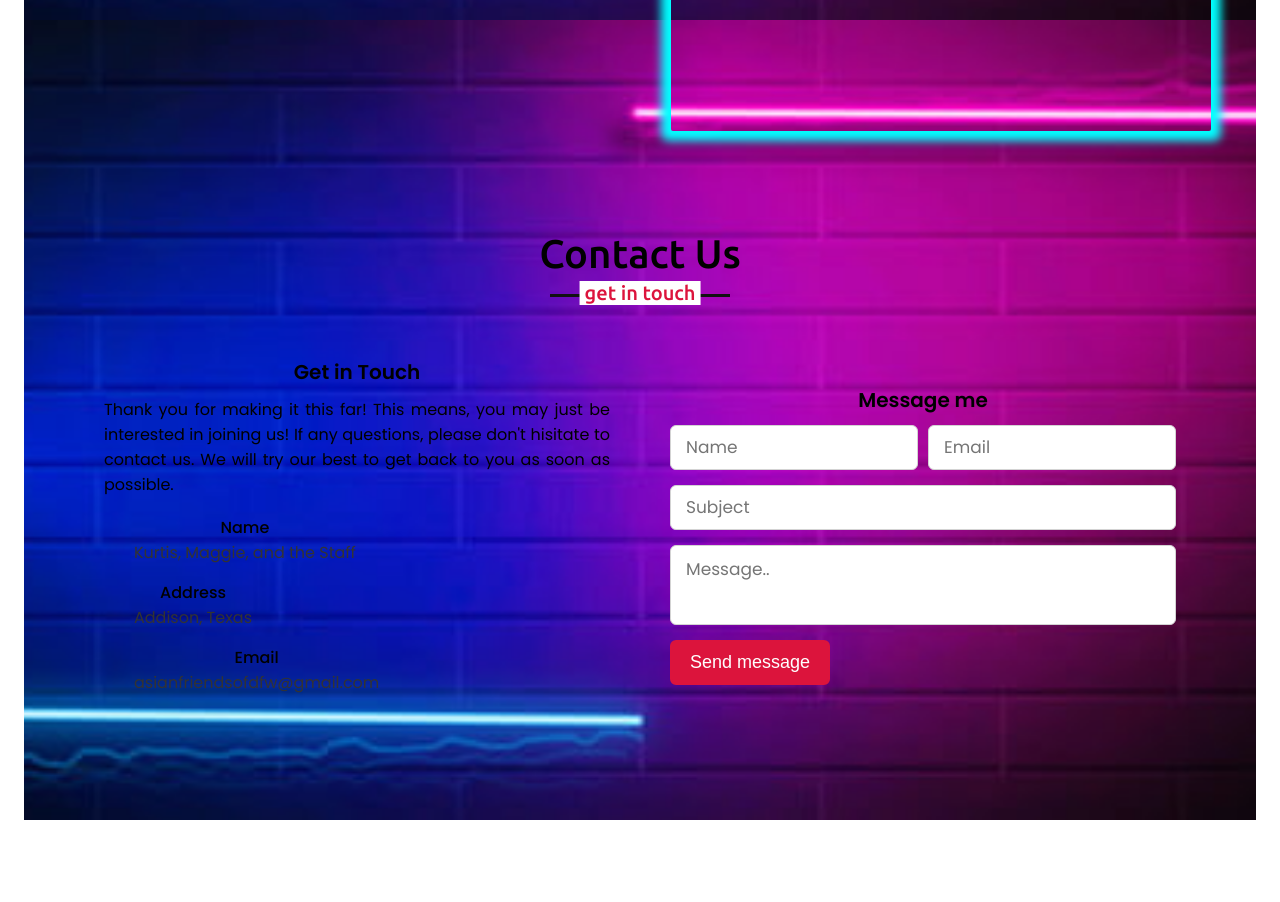
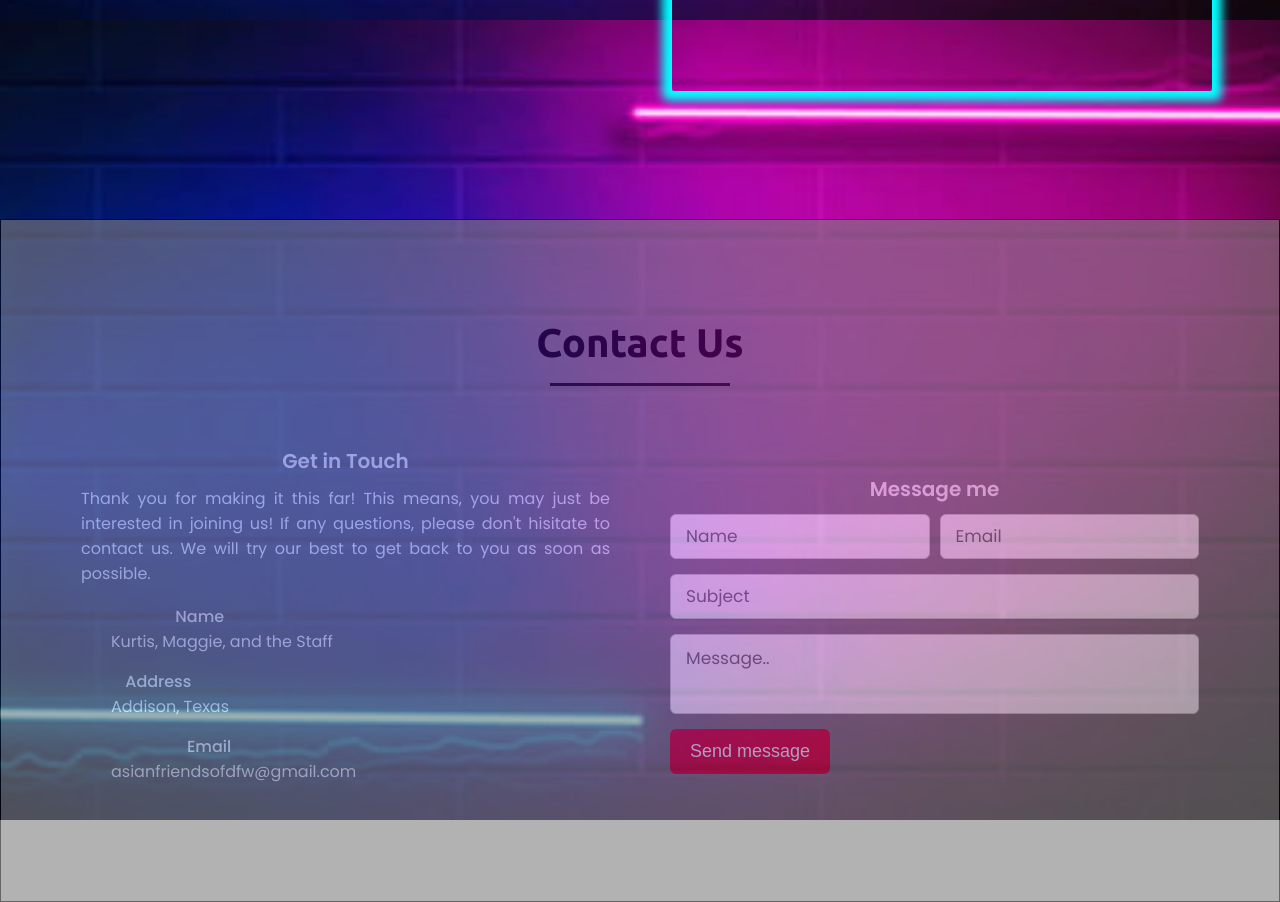
Before and after one commit to KurtisJin/AsianFriendsDFW, a React (Create React App) app in the folder afdfw/: page / in a window 1280 px wide. Shown: the part 780-1682 px from the top of the page. Before the commit the page ends 1600 px from the top, so only its background shows below. Built offline with nearby package versions, Linux system fonts and the light colour scheme.

Commit message:
fixed container. screen sizing needs more work

```diff
--- a/afdfw/src/App.js
+++ b/afdfw/src/App.js
@@ -12,7 +12,7 @@ import ContactUs from './components/ContactUs/Contact'
 
 function App() {
   return (
-    <Container maxWidth='xl'>
+    // <Container maxWidth='xl'>
     <div className="App">
 
 
@@ -24,7 +24,7 @@ function App() {
         <ContactUs/>
 
     </div>
-    </Container>
+    // </Container>
   );
 }
 
--- a/afdfw/src/components/ContactUs/Contact.js
+++ b/afdfw/src/components/ContactUs/Contact.js
@@ -17,57 +17,57 @@ export default function ContactMe() {
 
     return (
 
-        <section class="contact" id="contact">
-        <div class="max-width">
-            <h2 class="title">Contact Us</h2>
-            <div class="contact-content">
-                <div class="column left">
-                    <div class="text">Get in Touch</div>
+        <section className="contact" id="contact">
+        <div className="max-width">
+            <h2 className="title">Contact Us</h2>
+            <div className="contact-content">
+                <div className="column left">
+                    <div className="text">Get in Touch</div>
                     <p>Thank you for making it this far! This means, you may just be interested in joining us! If any questions, please don't hisitate to contact us. We will try our best to get back to you as soon as possible.</p>
-                    <div class="icons">
-                        <div class="row">
-                            <i class="fas fa-user"></i>
-                            <div class="info">
-                                <div class="head">Name</div>
-                                <div class="sub-title">Kurtis, Maggie, and the Staff</div>
+                    <div className="icons">
+                        <div className="row">
+                            <i className="fas fa-user"></i>
+                            <div className="info">
+                                <div className="head">Name</div>
+                                <div className="sub-title">Kurtis, Maggie, and the Staff</div>
                             </div>
                         </div>
-                        <div class="row">
-                            <i class="fas fa-map-marker-alt"></i>
-                            <div class="info">
-                                <div class="head">Address</div>
-                                <div class="sub-title">Addison, Texas</div>
+                        <div className="row">
+                            <i className="fas fa-map-marker-alt"></i>
+                            <div className="info">
+                                <div className="head">Address</div>
+                                <div className="sub-title">Addison, Texas</div>
                             </div>
                         </div>
-                        <div class="row">
-                            <i class="fas fa-envelope"></i>
-                            <div class="info">
-                                <div class="head">Email</div>
-                                <div class="sub-title">asianfriendsofdfw@gmail.com</div>
+                        <div className="row">
+                            <i className="fas fa-envelope"></i>
+                            <div className="info">
+                                <div className="head">Email</div>
+                                <div className="sub-title">asianfriendsofdfw@gmail.com</div>
                             </div>
                         </div>
 
                     </div>
                 </div>
-                <div class="column right">
-                    <div class="text">Message me</div>
-                    <form class="contact-form" onSubmit={sendEmail} action="#" method="POST">
-                        <div class="fields">
-                            <div class="field name">
-                                <input type="text" class="fullname" placeholder="Name" name="name" />
+                <div className="column right">
+                    <div className="text">Message me</div>
+                    <form className="contact-form" onSubmit={sendEmail} action="#" method="POST">
+                        <div className="fields">
+                            <div className="field name">
+                                <input type="text" className="fullname" placeholder="Name" name="name" />
                             </div>
-                            <div class="field email">
-                                <input type="text" class="email-input" placeholder="Email" name="email" />
+                            <div className="field email">
+                                <input type="text" className="email-input" placeholder="Email" name="email" />
                             </div>
                         </div>
-                        <div class="field">
-                            <input type="text" class="subject" placeholder="Subject" name="subject" />
+                        <div className="field">
+                            <input type="text" className="subject" placeholder="Subject" name="subject" />
                         </div>
-                        <div class="field textarea">
-                            <textarea class="message" cols="30" rows="10" placeholder="Message.." name="message"></textarea>
+                        <div className="field textarea">
+                            <textarea className="message" cols="30" rows="10" placeholder="Message.." name="message"></textarea>
                         </div>
-                        <div class="button-area">
-                            <button class="send-msg" type="submit" name="send" onClick="sendMail(); return false">Send message</button>
+                        <div className="button-area">
+                            <button className="send-msg" type="submit" name="send" onClick="sendMail(); return false">Send message</button>
                         </div>
                     </form>
                 </div>
--- a/afdfw/src/styles.css
+++ b/afdfw/src/styles.css
@@ -204,13 +204,14 @@ section .title::after{
     border-radius: 7px 7px 7px 7px;
     width: 75%;
     box-shadow: 10px 5px 5px black;
-    margin-left: 12.5%;
-    margin-bottom: 35%;
+    margin-left: 20%;
+    margin-bottom: 40%;
 }
 
 .introPage .text-3 {
     margin-top: -130%;
     font-size: 20px;
+    margin-left: 8%;
     /* background-color: red; */
 }
 
@@ -606,9 +607,28 @@ section .title::after{
 
 
 /* contact section styling */
-.contact .title::after{
+
+.contact {
+    margin-top: 10%;
+    /* margin: 30px; */
+    background-color: gray;
+    border: 1px solid black;
+    opacity: 0.6;
+}
+
+.contact .title {
+  color: black;
+  font-weight: bold;
+}
+
+.contact .title:hover {
+    color: crimson;
+}
+
+/* .contact .title::after{
     content: "get in touch";
-}
+    color: purple
+} */
 .contact .contact-content .column {
     width: calc(50% - 30px);
 }
@@ -616,9 +636,11 @@ section .title::after{
     font-size: 20px;
     font-weight: 600;
     margin-bottom: 10px;
+    color: white;
 }
 .contact .contact-content .left p {
     text-align: justify;
+    color: white;
 }
 .contact .contact-content .left .icons {
     margin: 10px 0;
@@ -637,9 +659,11 @@ section .title::after{
 }
 .contact .contact-content .info .head{
     font-weight: 500;
+    color: white;
+    margin-right: 20%;
 }
 .contact .contact-content .info .sub-title{
-    color: #333;
+    color: white;
 }
 .contact .right form .fields{
     display: flex;
```
